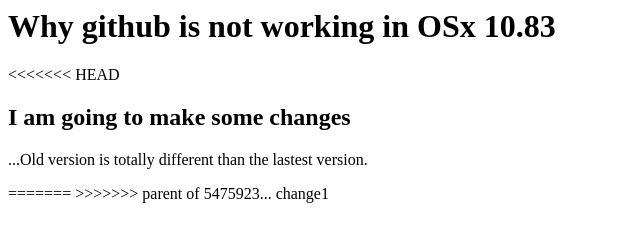
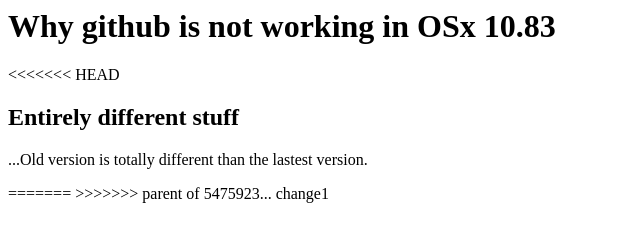
Before and after one commit to aaronzuo/main, a plain HTML site: page index.html in a window 1280 px wide. Shown: the whole page, without its empty margins (0-640 px from the left). Drawn offline with Linux system fonts and the light colour scheme.

Commit message:
entirely different

```diff
--- a/index.html
+++ b/index.html
@@ -1,7 +1,7 @@
 <html>
 	<h1>Why github is not working in OSx 10.83</h1>
 <<<<<<< HEAD
-	<h2>I am going to make some changes</h2>
+	<h2>Entirely different stuff</h2>
 	<p>...Old version is totally different than the lastest version.<p>
 =======
 >>>>>>> parent of 5475923... change1
```
